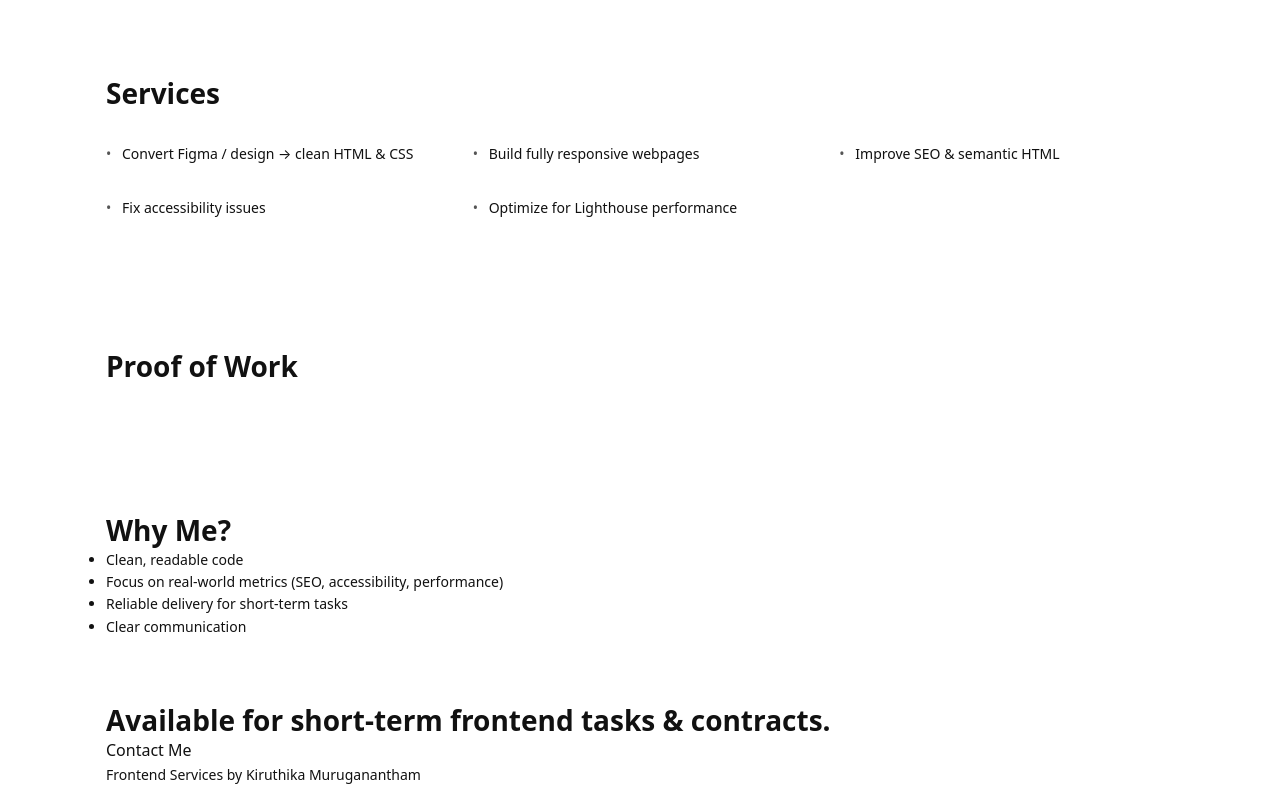
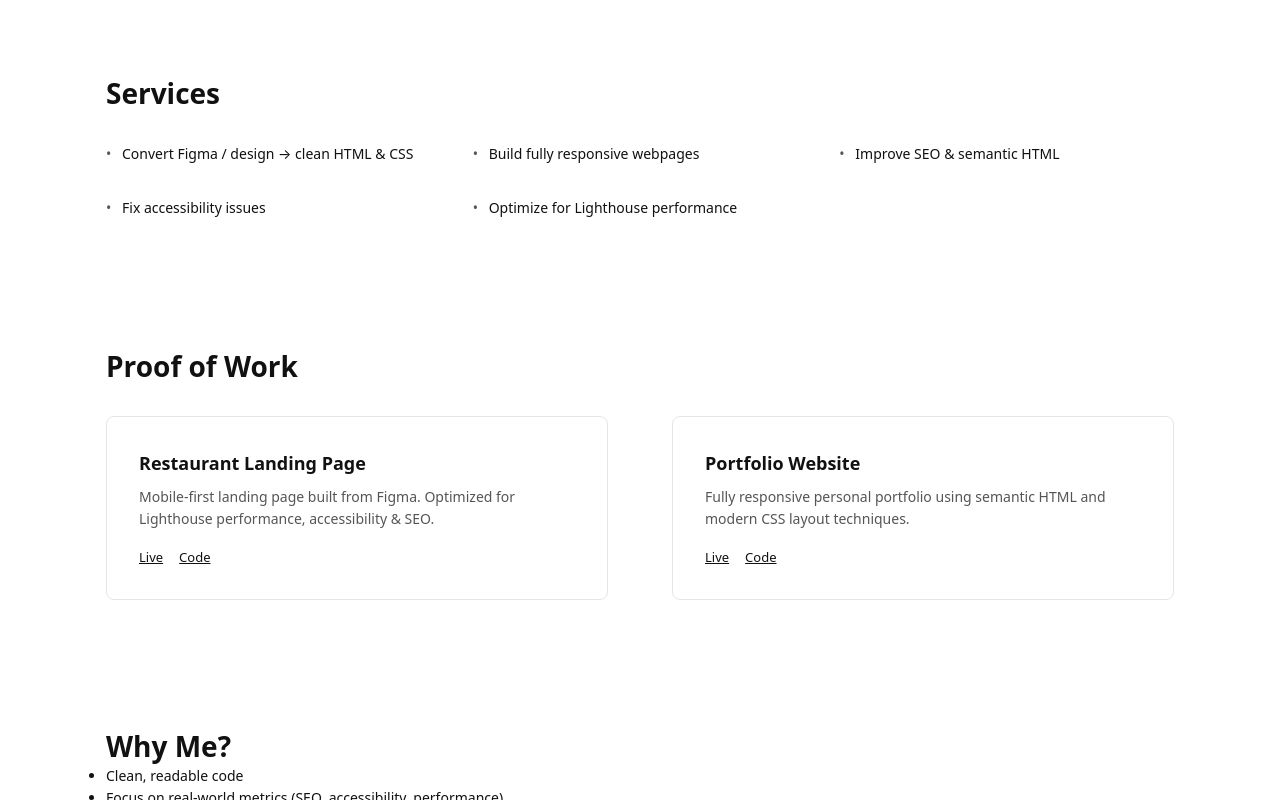
Before and after one commit to KiruthikaMKS1617/service-portfolio, a website: page index.html in a window 1280 px wide. Shown: the part 399-1199 px from the top of the page. Drawn offline with Linux system fonts and the light colour scheme.

Commit message:
ADDED :: Proof Core

```diff
--- a/index.html
+++ b/index.html
@@ -58,10 +58,59 @@
           </ul>
         </div>
       </section>
-      <section class="section proof-of-work" id="proof-of-work">
+      <section class="section proof" id="proof-of-work">
         <div class="container">
           <h2 class="proof__heading">Proof of Work</h2>
-          <!-- Proof cards will be added here -->
+
+          <div class="proof__grid">
+            <article class="proof-card">
+              <h3 class="proof-card__title">Restaurant Landing Page</h3>
+              <p class="proof-card__desc">
+                Mobile-first landing page built from Figma. Optimized for
+                Lighthouse performance, accessibility & SEO.
+              </p>
+              <div class="proof-card__links">
+                <a
+                  href="#"
+                  target="_blank"
+                  rel="noopener"
+                  class="proof-card__link"
+                  >Live</a
+                >
+                <a
+                  href="#"
+                  target="_blank"
+                  rel="noopener"
+                  class="proof-card__link"
+                  >Code</a
+                >
+              </div>
+            </article>
+
+            <article class="proof-card">
+              <h3 class="proof-card__title">Portfolio Website</h3>
+              <p class="proof-card__desc">
+                Fully responsive personal portfolio using semantic HTML and
+                modern CSS layout techniques.
+              </p>
+              <div class="proof-card__links">
+                <a
+                  href="#"
+                  target="_blank"
+                  rel="noopener"
+                  class="proof-card__link"
+                  >Live</a
+                >
+                <a
+                  href="#"
+                  target="_blank"
+                  rel="noopener"
+                  class="proof-card__link"
+                  >Code</a
+                >
+              </div>
+            </article>
+          </div>
         </div>
       </section>
       <section class="section why-me" id="why-me">
--- a/scss/components/_proof.scss
+++ b/scss/components/_proof.scss
@@ -0,0 +1,53 @@
+@use "../base/variables" as var;
+
+.proof {
+  &__heading {
+    font-size: var.$font-heading-sm;
+    margin-bottom: var.$space-3;
+  }
+
+  &__grid {
+    display: flex;
+    flex-direction: column;
+    gap: var.$space-3;
+
+    @media (min-width: var.$bp-md) {
+      display: grid;
+      grid-template-columns: repeat(2, minmax(0, 1fr));
+      gap: var.$space-4;
+    }
+  }
+}
+
+.proof-card {
+  border: 1px solid #e5e5e5;
+  padding: var.$space-3;
+  border-radius: 8px;
+  background: #fff;
+
+  &__title {
+    font-size: var.$font-body-lg;
+    margin-bottom: var.$space-1;
+  }
+
+  &__desc {
+    font-size: var.$font-body;
+    color: #555;
+    margin-bottom: var.$space-2;
+  }
+
+  &__links {
+    display: flex;
+    gap: var.$space-2;
+  }
+
+  &__link {
+    font-size: 1.3rem;
+    text-decoration: underline;
+    transition: opacity 0.2s ease;
+
+    &:hover {
+      opacity: 0.75;
+    }
+  }
+}
```
Also changed, not shown: css/main.css, 1 other file.
